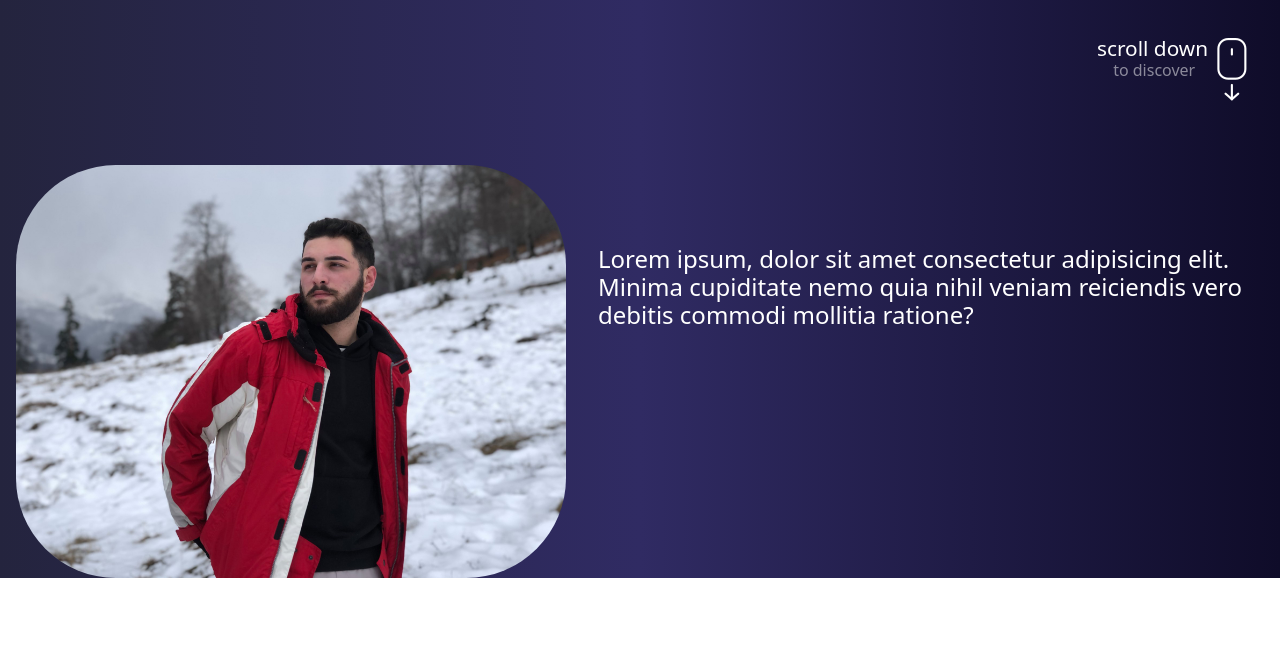
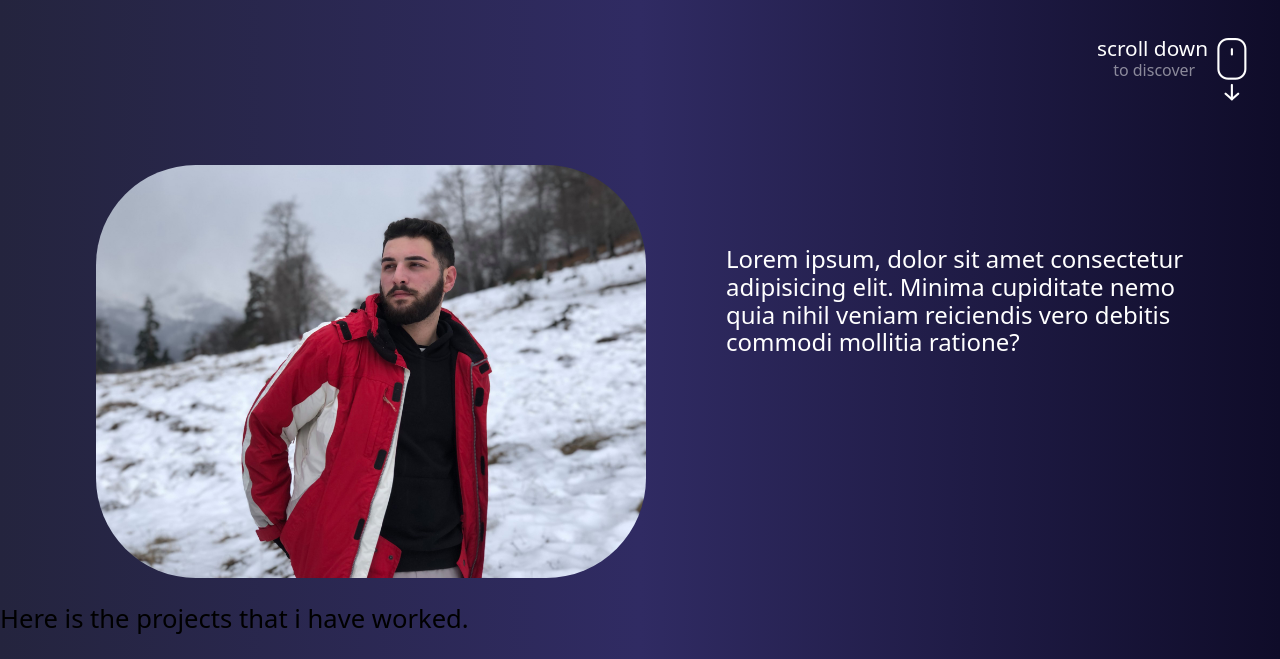
Before and after one commit to zurazautashvili/Portfolio-Website, a plain HTML site: page index.html in a window 1280 px wide. Shown: the part 574-1233 px from the top of the page. Before the commit the page ends 1152 px from the top, so only its background shows below. Drawn offline with Linux system fonts and the light colour scheme.

Commit message:
Started to build portfolio page.

```diff
--- a/index.html
+++ b/index.html
@@ -64,6 +64,11 @@
         </p>
       </div>
     </section>
+    <section>
+      <div class="work">
+        <p>Here is the projects that i have worked.</p>
+      </div>
+    </section>
     <script src="script.js"></script>
   </body>
 </html>
--- a/styles.css
+++ b/styles.css
@@ -199,6 +199,7 @@ a {
   }
 }
 .section-about {
+  width: 100%;
   margin-top: 6rem;
 }
 .about {
@@ -209,6 +210,7 @@ a {
 }
 .about-img {
   width: 100%;
+  max-width: ;
   border-radius: 100px;
 }
 .about-me {
@@ -219,12 +221,14 @@ a {
   .about {
     margin-top: 15rem;
     flex-direction: row;
-    gap: 2rem;
+    gap: 5rem;
   }
   .about-img {
+    margin-left: 5rem;
     max-width: 550px;
   }
   .about-me {
+    margin-right: 5rem;
     margin-top: 5rem;
   }
 }
```
